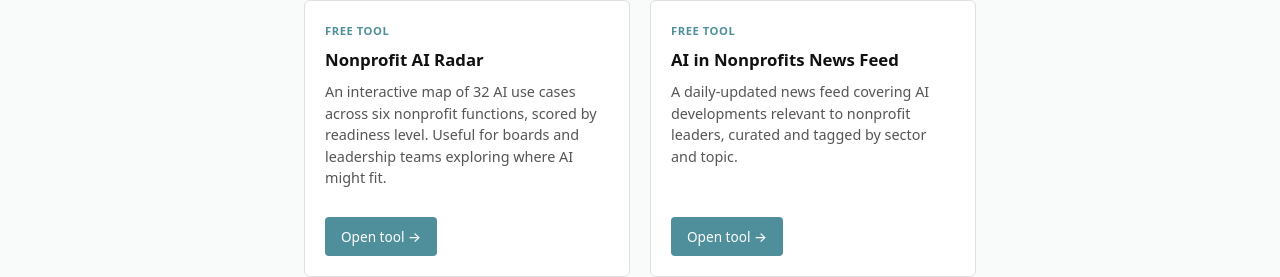
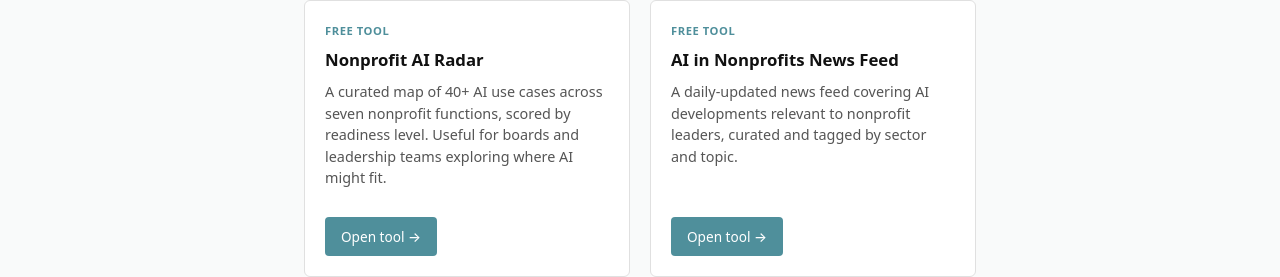
Before and after one commit to mbridges30/bridgesstrategy-site, a plain HTML site: page tools.html in a window 1280 px wide. Shown: the part 348-625 px from the top of the page. Drawn offline with Linux system fonts and the light colour scheme.

Commit message:
Update radar description to reflect curated use case count
Co-Authored-By: Claude Sonnet 4.6 <noreply@anthropic.com>

```diff
--- a/tools.html
+++ b/tools.html
@@ -46,7 +46,7 @@
       <a href="https://radar.bridgesstrategy.com" class="tool-card" target="_blank" rel="noopener noreferrer">
         <span class="tool-label">Free tool</span>
         <h3 class="tool-title">Nonprofit AI Radar</h3>
-        <p class="tool-desc">An interactive map of 32 AI use cases across six nonprofit functions, scored by readiness level. Useful for boards and leadership teams exploring where AI might fit.</p>
+        <p class="tool-desc">A curated map of 40+ AI use cases across seven nonprofit functions, scored by readiness level. Useful for boards and leadership teams exploring where AI might fit.</p>
         <span class="tool-cta">Open tool &rarr;</span>
       </a>
 
```
Also changed, not shown: index.html (+1 -1 lines).
